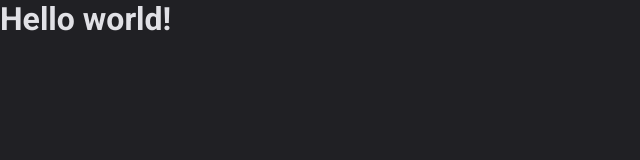
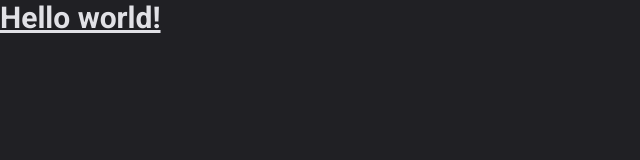
Before and after one commit to dhomini-rabelo/Estudos-Ignite-React-003, a React (Vite) app in the folder projects/stage03/: page / in a window 1280 px wide. Shown: the top 160 px of the page, without its empty margins (0-640 px from the left). Built offline with nearby package versions, Linux system fonts and the light colour scheme.

Commit message:
config tailwind

```diff
--- a/projects/stage03/index.html
+++ b/projects/stage03/index.html
@@ -4,7 +4,6 @@
     <meta charset="UTF-8" />
     <link rel="icon" type="image/svg+xml" href="/vite.svg" />
     <meta name="viewport" content="width=device-width, initial-scale=1.0" />
-    <link rel="stylesheet" href="/index.css">
     <title>Vite + React + TS</title>
   </head>
   <body>
--- a/projects/stage03/public/index.css
+++ b/projects/stage03/src/assets/index.css
@@ -36,6 +36,8 @@
 html, body {
   min-width: 100vw;
   min-height: 100%;
+  max-width: 1120px;
+  margin: 0 auto;
   background: var(--Gray-800);
   color: var(--Gray-100);
   -webkit-font-smoothing: antialiased;
--- a/projects/stage03/src/core/main.tsx
+++ b/projects/stage03/src/core/main.tsx
@@ -1,6 +1,7 @@
 import React from 'react'
 import ReactDOM from 'react-dom/client'
 import { App } from './App'
+import './../assets/index.css'
 
 
 ReactDOM.createRoot(document.getElementById('root') as HTMLElement).render(
--- a/projects/stage03/tailwind.config.cjs
+++ b/projects/stage03/tailwind.config.cjs
@@ -1,6 +1,8 @@
 /** @type {import('tailwindcss').Config} */
 module.exports = {
-  content: [],
+  content: [
+    "./src/**/*.{js,jsx,ts,tsx,css}",
+  ],
   theme: {
     extend: {
       colors: {
@@ -28,6 +30,6 @@
         },
       },
     },
-  },,
+  },
   plugins: [],
 }
```
Also changed, not shown: projects/stage03/public/images/logo.svg (added).
